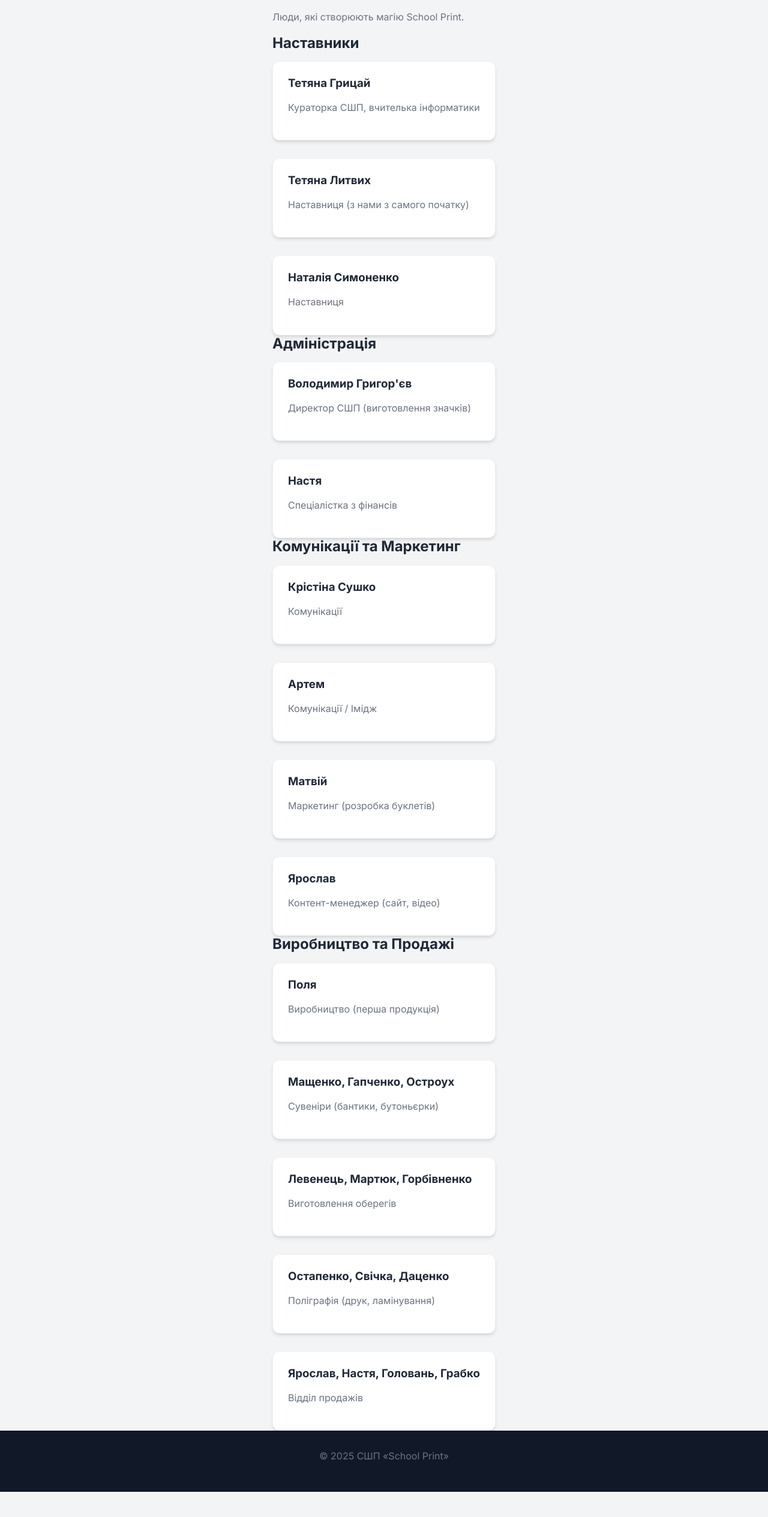
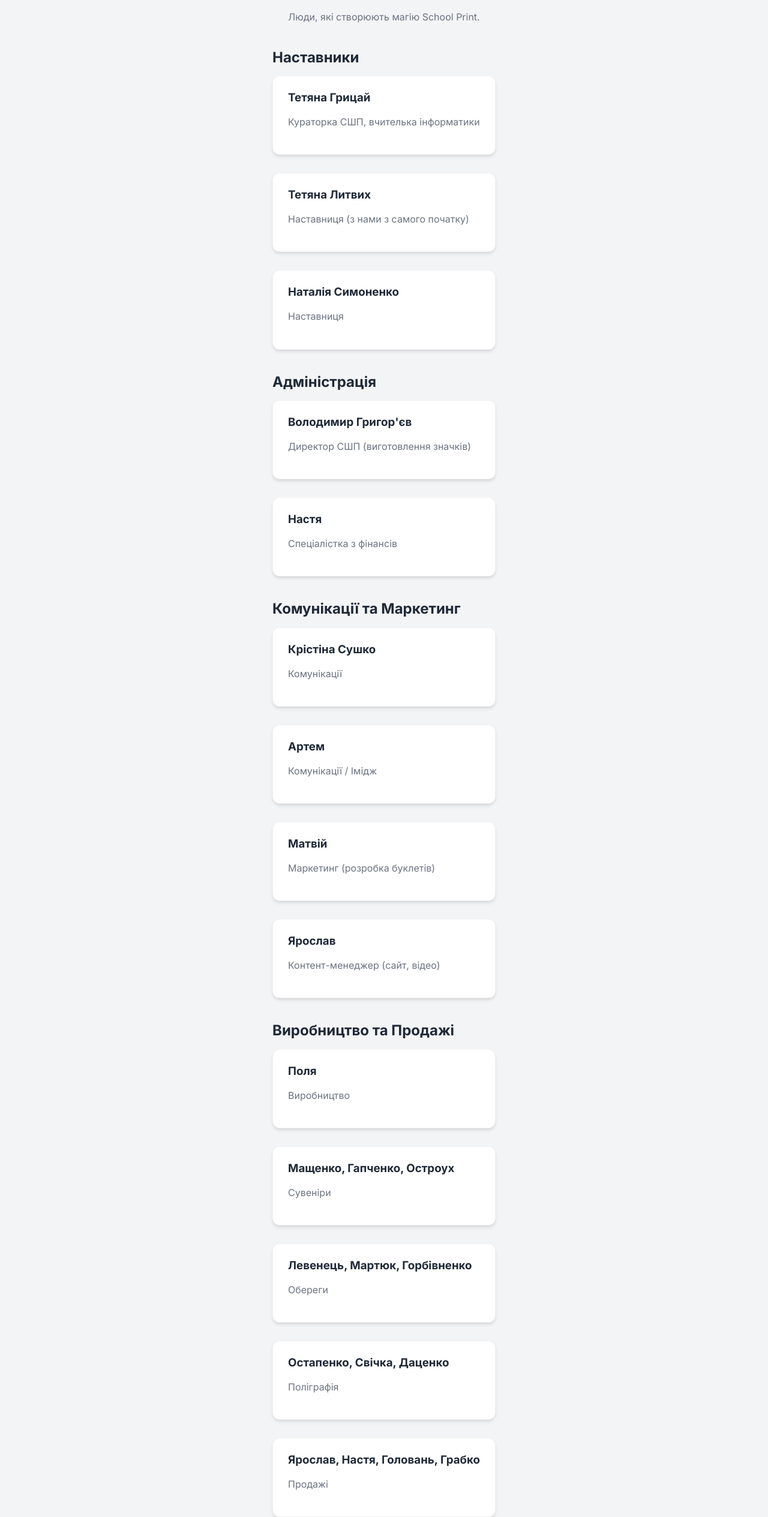
Before and after one commit to schoolprint8lub/schoolprint, a plain HTML site: page team.html in a window 1280 px wide. Shown: the part 134-2663 px from the top of the page at 60% size. Before the commit the page ends 2621 px from the top, so only its background shows below. Drawn offline with Linux system fonts and the light colour scheme.

Commit message:
Update team.html

```diff
--- a/team.html
+++ b/team.html
@@ -2,29 +2,26 @@
 <html lang="uk">
 <head>
     <meta charset="UTF-8">
+    <meta name="viewport" content="width=device-width, initial-scale=1.0">
     <title>Команда - School Print</title>
     <link rel="stylesheet" href="assets/css/style.css">
-    <link href="https://fonts.googleapis.com/css2?family=Inter:wght@400;600;700&display=swap" rel="stylesheet">
 </head>
 <body>
     <header>
         <div class="container">
             <nav>
                 <a href="index.html" class="logo">School Print</a>
-
                 <div class="hamburger" id="hamburger-btn">
                     <span class="bar"></span>
                     <span class="bar"></span>
                     <span class="bar"></span>
                 </div>
-
                 <ul class="nav-links" id="nav-menu">
                     <li><a href="index.html">Головна</a></li>
                     <li><a href="about.html">Про нас</a></li>
                     <li><a href="shop.html">Магазин</a></li>
-                    <li><a href="team.html">Команда</a></li>
+                    <li><a href="team.html" class="active">Команда</a></li>
                     <li><a href="contacts.html">Контакти</a></li>
-                    <li><a href="#" id="cart-btn" class="cart-link">🛒 Кошик (<span id="cart-count">0</span>)</a></li>
                 </ul>
             </nav>
         </div>
@@ -32,38 +29,23 @@
 
     <main class="container">
         <h1>Наша Команда</h1>
-        <p>Люди, які створюють магію School Print.</p>
+        <p style="text-align: center; margin-bottom: 40px;">Люди, які створюють магію School Print.</p>
 
         <h2>Наставники</h2>
-        <div class="grid">
-            <div class="card">
-                <h3>Тетяна Грицай</h3>
-                <p>Кураторка СШП, вчителька інформатики</p>
-            </div>
-            <div class="card">
-                <h3>Тетяна Литвих</h3>
-                <p>Наставниця (з нами з самого початку)</p>
-            </div>
-            <div class="card">
-                <h3>Наталія Симоненко</h3>
-                <p>Наставниця</p>
-            </div>
+        <div class="grid" style="margin-bottom: 40px;">
+            <div class="card"><h3>Тетяна Грицай</h3><p>Кураторка СШП, вчителька інформатики</p></div>
+            <div class="card"><h3>Тетяна Литвих</h3><p>Наставниця (з нами з самого початку)</p></div>
+            <div class="card"><h3>Наталія Симоненко</h3><p>Наставниця</p></div>
         </div>
 
         <h2>Адміністрація</h2>
-        <div class="grid">
-            <div class="card">
-                <h3>Володимир Григор'єв</h3>
-                <p>Директор СШП (виготовлення значків)</p>
-            </div>
-            <div class="card">
-                <h3>Настя</h3>
-                <p>Спеціалістка з фінансів</p>
-            </div>
+        <div class="grid" style="margin-bottom: 40px;">
+            <div class="card"><h3>Володимир Григор'єв</h3><p>Директор СШП (виготовлення значків)</p></div>
+            <div class="card"><h3>Настя</h3><p>Спеціалістка з фінансів</p></div>
         </div>
 
         <h2>Комунікації та Маркетинг</h2>
-        <div class="grid">
+        <div class="grid" style="margin-bottom: 40px;">
             <div class="card"><h3>Крістіна Сушко</h3><p>Комунікації</p></div>
             <div class="card"><h3>Артем</h3><p>Комунікації / Імідж</p></div>
             <div class="card"><h3>Матвій</h3><p>Маркетинг (розробка буклетів)</p></div>
@@ -72,18 +54,17 @@
 
         <h2>Виробництво та Продажі</h2>
         <div class="grid">
-            <div class="card"><h3>Поля</h3><p>Виробництво (перша продукція)</p></div>
-            <div class="card"><h3>Мащенко, Гапченко, Остроух</h3><p>Сувеніри (бантики, бутоньєрки)</p></div>
-            <div class="card"><h3>Левенець, Мартюк, Горбівненко</h3><p>Виготовлення оберегів</p></div>
-            <div class="card"><h3>Остапенко, Свічка, Даценко</h3><p>Поліграфія (друк, ламінування)</p></div>
-            <div class="card"><h3>Ярослав, Настя, Головань, Грабко</h3><p>Відділ продажів</p></div>
+            <div class="card"><h3>Поля</h3><p>Виробництво</p></div>
+            <div class="card"><h3>Мащенко, Гапченко, Остроух</h3><p>Сувеніри</p></div>
+            <div class="card"><h3>Левенець, Мартюк, Горбівненко</h3><p>Обереги</p></div>
+            <div class="card"><h3>Остапенко, Свічка, Даценко</h3><p>Поліграфія</p></div>
+            <div class="card"><h3>Ярослав, Настя, Головань, Грабко</h3><p>Продажі</p></div>
         </div>
     </main>
 
     <footer>
         <div class="container"><p>&copy; 2025 СШП «School Print»</p></div>
     </footer>
-
     <script src="assets/js/main.js"></script>
 </body>
 </html>
```
